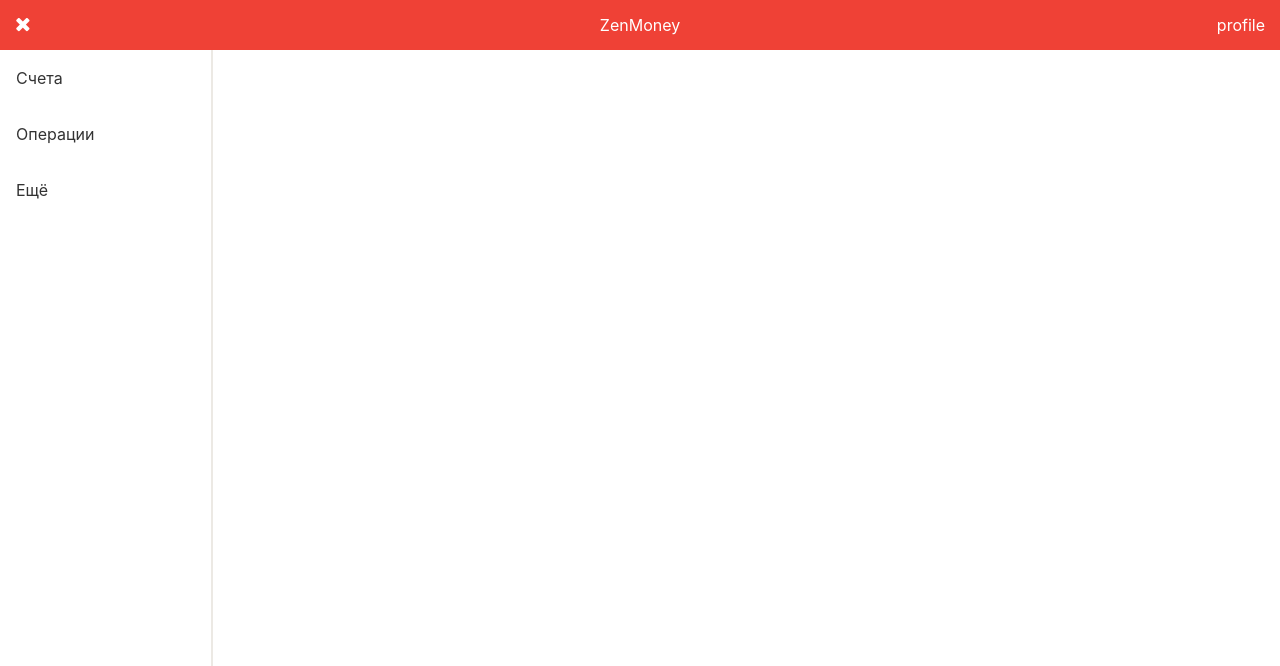
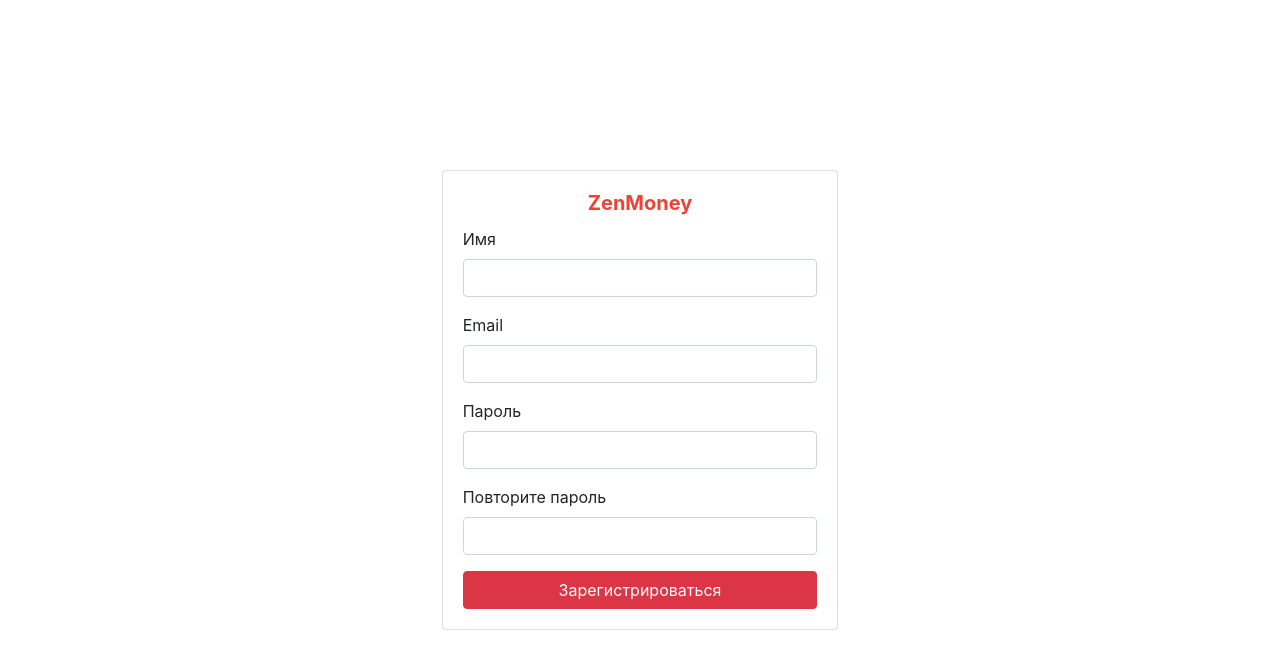
Before and after one commit to reywheel/vue-zenmoney, a Vue app: page /registration in a window 1280 px wide. Shown: the top 666 px of the page. Built offline with nearby package versions, Linux system fonts and the light colour scheme.

Commit message:
Сверстал страницу регистрации

```diff
--- a/src/App.vue
+++ b/src/App.vue
@@ -9,10 +9,13 @@
 <script>
 // eslint-disable-next-line no-unused-vars
 import DefaultLayout from '@/layouts/DefaultLayout'
+// eslint-disable-next-line no-unused-vars
+import EmptyLayout from '@/layouts/EmptyLayout'
 
 export default {
   components: {
-    DefaultLayout
+    DefaultLayout,
+    EmptyLayout
   },
   computed: {
     layout () {
--- /dev/null
+++ b/src/components/auth/RegistrationForm.vue
@@ -0,0 +1,35 @@
+<template>
+  <form action="#" class="card card-body">
+    <h5 class="card-title form__title text-center">ZenMoney</h5>
+    <div class="form-group">
+      <label for="name">Имя</label>
+      <input type="text" class="form-control" id="name">
+    </div>
+    <div class="form-group">
+      <label for="email">Email</label>
+      <input type="email" class="form-control" id="email">
+    </div>
+    <div class="form-group">
+      <label for="password">Пароль</label>
+      <input type="password" class="form-control" id="password">
+    </div>
+    <div class="form-group">
+      <label for="confirm_password">Повторите пароль</label>
+      <input type="password" class="form-control" id="confirm_password">
+    </div>
+    <button type="submit" class="btn btn-danger">Зарегистрироваться</button>
+  </form>
+</template>
+
+<script>
+export default {
+  name: 'RegistrationForm'
+}
+</script>
+
+<style scoped lang="scss">
+  .form__title {
+    color: #EF4136;
+    font-weight: 700;
+  }
+</style>
--- /dev/null
+++ b/src/layouts/EmptyLayout.vue
@@ -0,0 +1,15 @@
+<template>
+  <div>
+    <slot></slot>
+  </div>
+</template>
+
+<script>
+export default {
+  name: 'EmptyLayout'
+}
+</script>
+
+<style scoped>
+
+</style>
--- /dev/null
+++ b/src/pages/Registration.vue
@@ -0,0 +1,26 @@
+<template>
+  <div class="container-fluid registration">
+    <div class="row registration__row d-flex align-items-center">
+      <div class="col-4 offset-4">
+        <RegistrationForm/>
+      </div>
+    </div>
+  </div>
+</template>
+
+<script>
+import RegistrationForm from '@/components/auth/RegistrationForm'
+
+export default {
+  name: 'Registration',
+  components: {
+    RegistrationForm
+  }
+}
+</script>
+
+<style scoped lang="scss">
+  .registration__row {
+    height: 100vh;
+  }
+</style>
--- a/src/router/index.js
+++ b/src/router/index.js
@@ -3,10 +3,17 @@
 import Operations from '@/pages/Operations.vue'
 import Accounts from '@/pages/Accounts.vue'
 import More from '@/pages/More'
+import Registration from '@/pages/Registration'
 
 Vue.use(VueRouter)
 
 const routes = [
+  {
+    path: '/registration',
+    name: 'registration',
+    component: Registration,
+    meta: { layout: 'empty' }
+  },
   {
     path: '/operations',
     name: 'operations',
```
